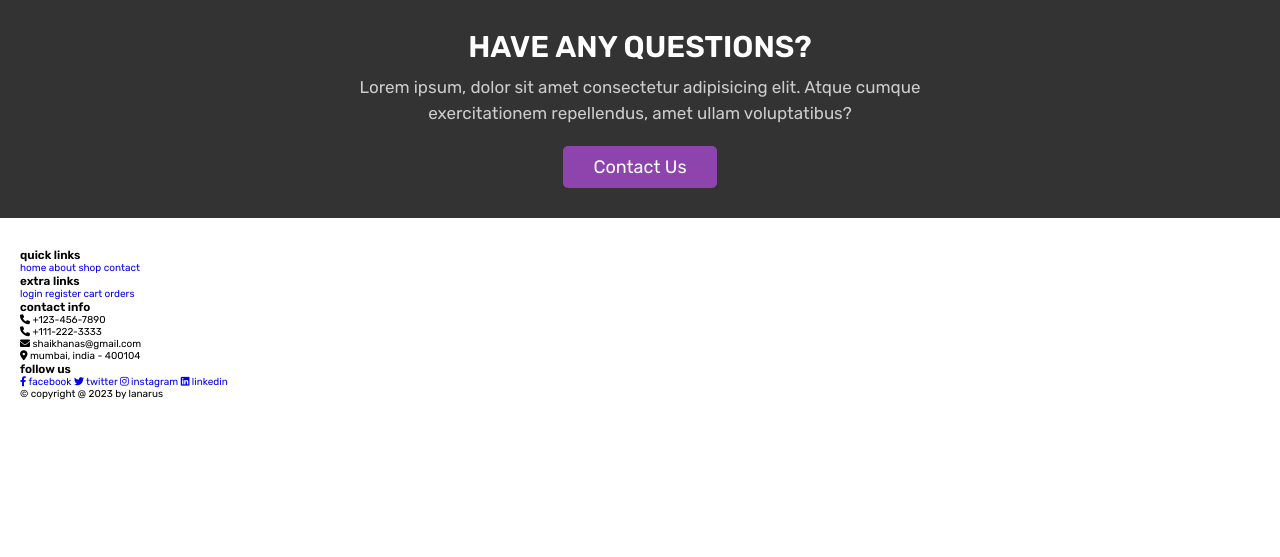
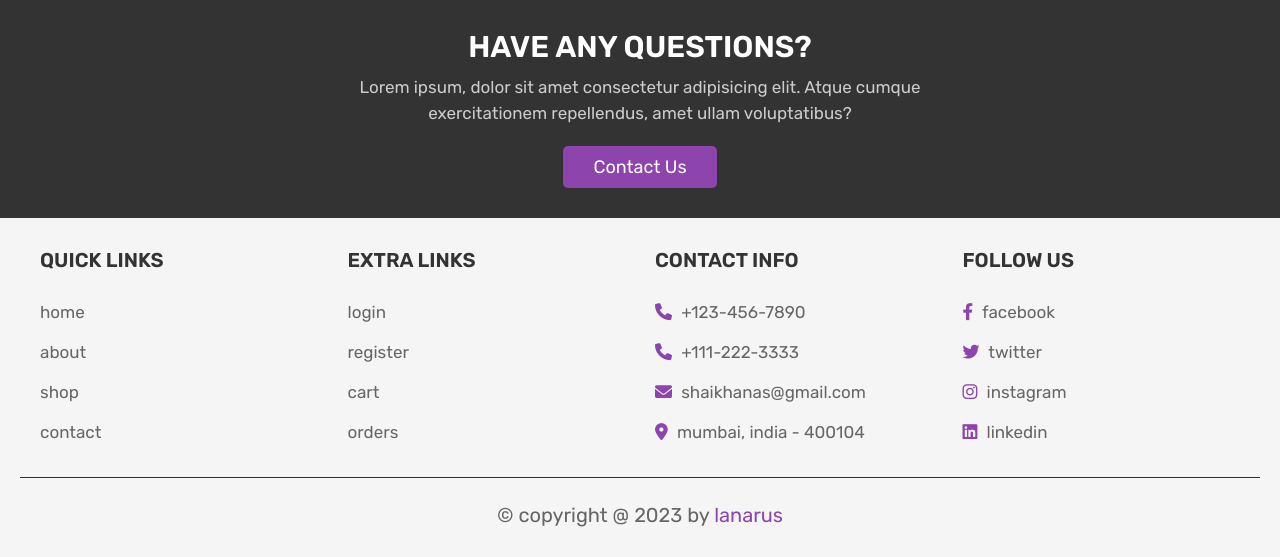
Before and after one commit to Lanarus/book-story, a PHP site: page /home.php in a window 1280 px wide. Shown: the part 1388-1945 px from the top of the page. Before the commit the page ends 1788 px from the top, so only its background shows below. Run offline with PHP 8.4, Linux system fonts and the light colour scheme; the visitor is signed in with stand-in values (Sample User, id 1); data that the repository does not hold is empty.

Commit message:
footer style

```diff
--- a/css/style1.css
+++ b/css/style1.css
@@ -404,3 +404,66 @@ section{
    color:var(--light-white);
    font-size: 1.7rem;
 }
+
+
+
+
+
+
+
+
+
+
+
+
+
+.footer{
+   background-color: var(--light-bg);
+}
+
+.footer .box-container{
+   max-width: 1200px;
+   margin:0 auto;
+   display: grid;
+   grid-template-columns: repeat(auto-fit, minmax(25rem, 1fr));
+   gap:3rem;
+}
+
+.footer .box-container .box h3{
+   text-transform: uppercase;
+   color:var(--black);
+   font-size: 2rem;
+   padding-bottom: 2rem;
+}
+
+.footer .box-container .box p,
+.footer .box-container .box a{
+   display: block;
+   font-size: 1.7rem;
+   color:var(--light-color);
+   padding:1rem 0;
+}
+
+.footer .box-container .box p i,
+.footer .box-container .box a i{
+   color:var(--purple);
+   padding-right: .5rem;
+}
+
+.footer .box-container .box a:hover{
+   color:var(--purple);
+   text-decoration: underline;
+}
+
+.footer .credit{
+   text-align: center;
+   font-size: 2rem;
+   color:var(--light-color);
+   border-top: var(--border);
+   margin-top: 2.5rem;
+   padding-top: 2.5rem;
+}
+
+.footer .credit span{
+   color:var(--purple);
+}
```
